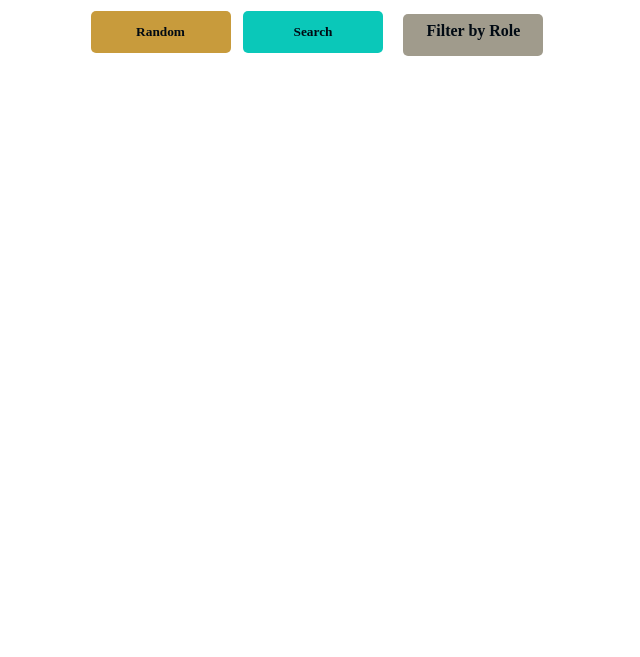
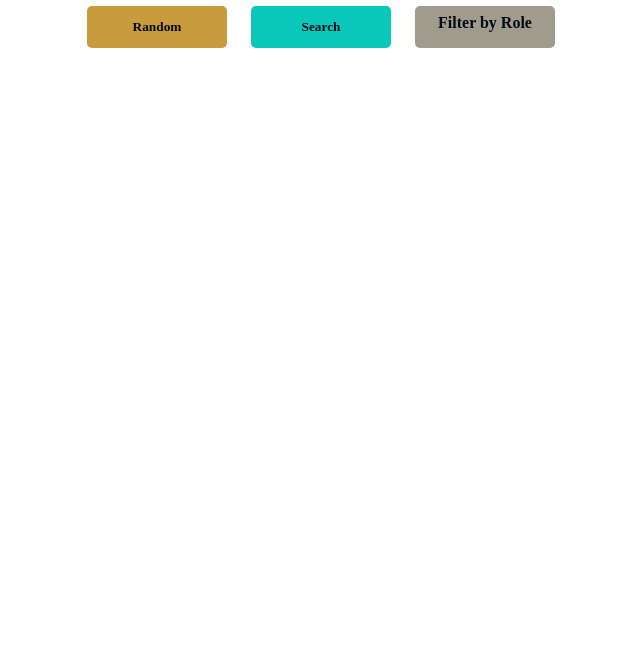
Before and after one commit to Dagi99/IM2_PiltoverPrint, a plain HTML site: page index.html in a window 1280 px wide. Shown: the part 175-832 px from the top of the page, without its empty margins (319-959 px from the left). Drawn offline with Linux system fonts and the light colour scheme; no server answers.

Commit message:
Update styles.css

```diff
--- a/styles.css
+++ b/styles.css
@@ -26,7 +26,11 @@ h1 {
 
 /* Controls */
 .controls {
-  margin-bottom: 1rem;
+  display: flex; /* Enable flexbox */
+  justify-content: center; /* Center buttons horizontally */
+  gap: 1rem; /* Add spacing between buttons */
+  margin: 0; /* Remove any default margin */
+  padding-bottom: 20px;
 }
 
 button,
@@ -224,7 +228,6 @@ select,
   position: relative;
   display: inline-block;
   font-family: 'Beaufort for LOL', serif;
-  padding: 0.5rem;
   margin: 0.25rem;
 }
 
```
